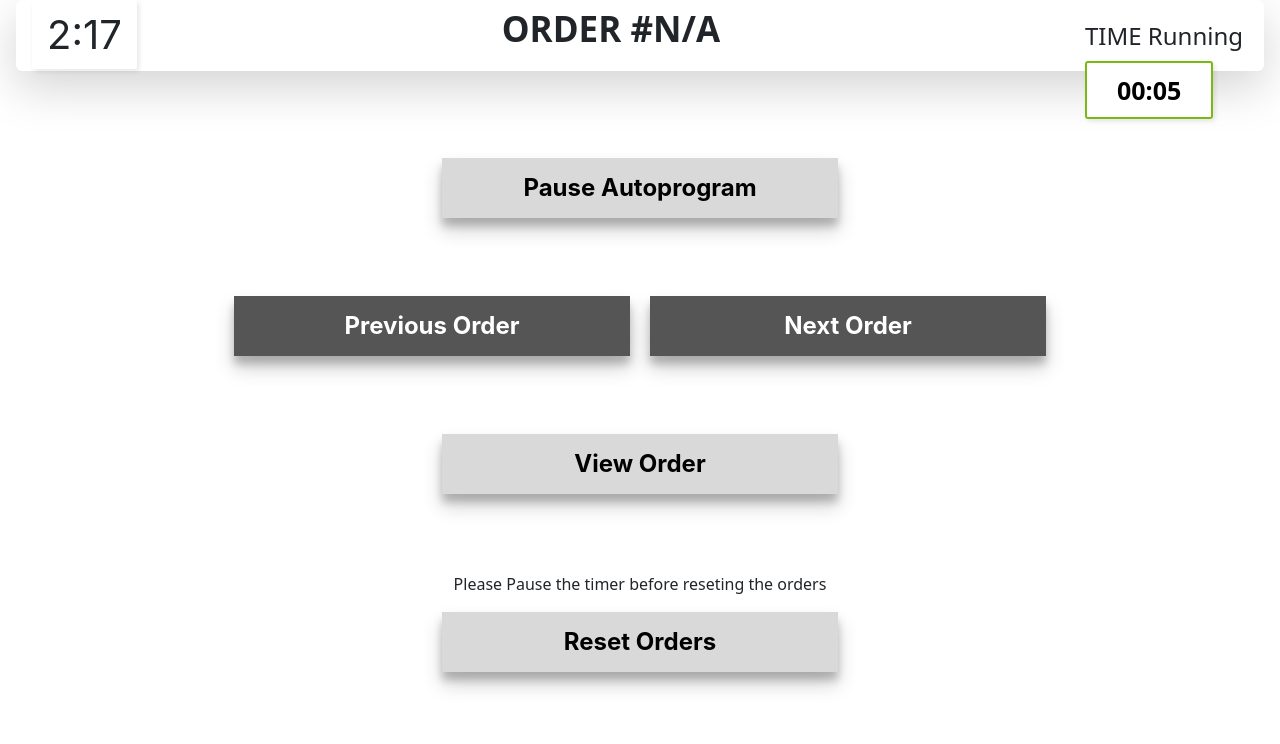
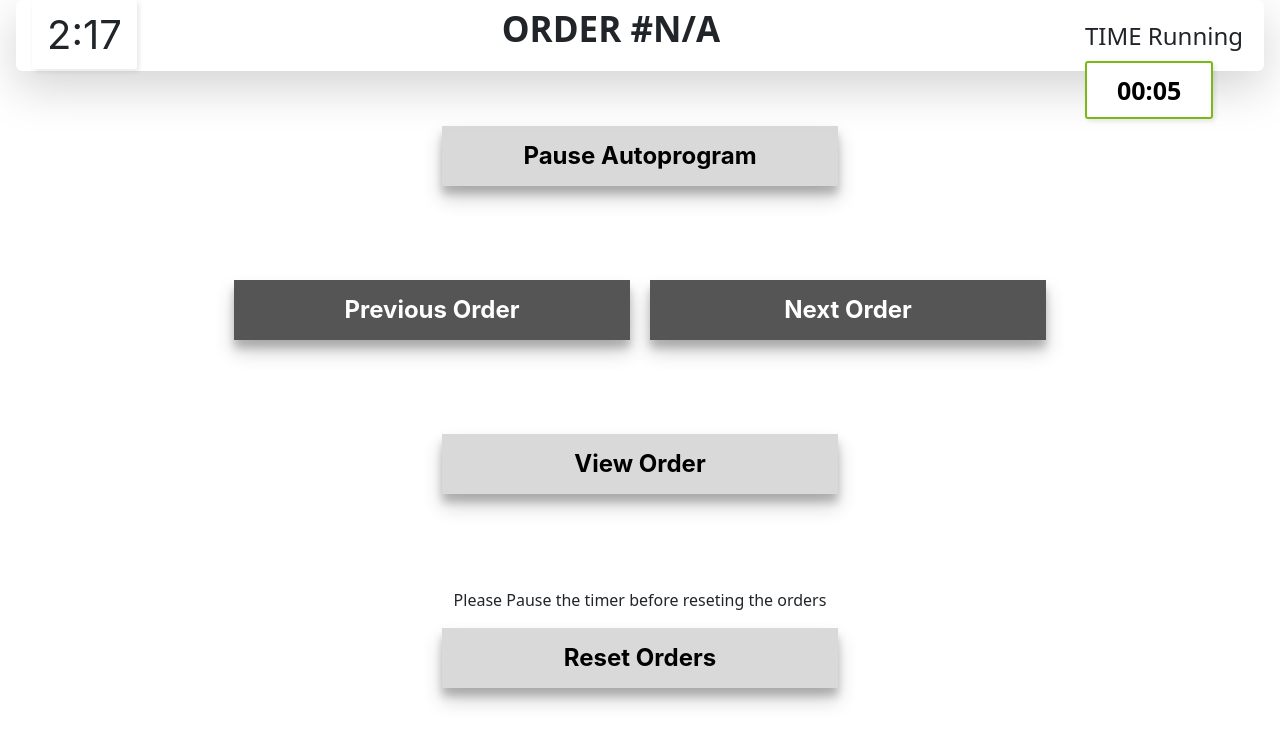
Before and after one commit to Asadali25/Controlsystem, a React (Create React App) app: page /control in a window 1280 px wide. Shown: the top 744 px of the page. Built offline with nearby package versions, Linux system fonts and the light colour scheme; no server answers.

Commit message:
Update Order.css

```diff
--- a/src/component/order/Order.css
+++ b/src/component/order/Order.css
@@ -11,7 +11,7 @@
     width: 100%;
     display: flex;
     justify-content: center;
-    margin-bottom: 3rem !important;
+    margin-bottom: 4rem !important;
 }
 
 .program_control button {
```
